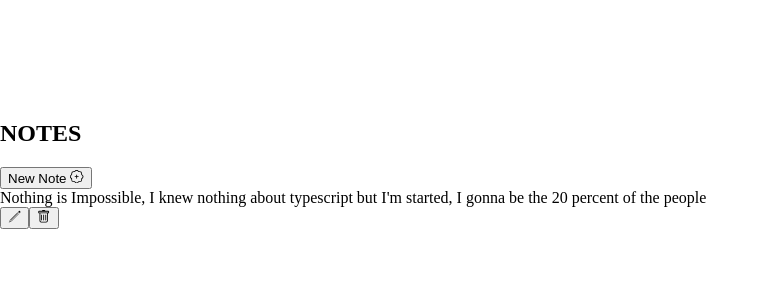
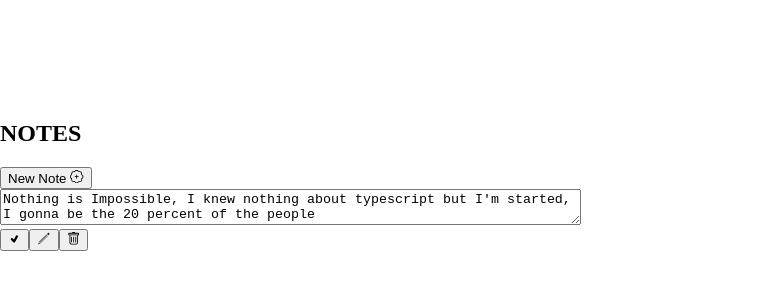
Before and after one commit to aslamcodes/notes-app, a React (Create React App) app: page / in a window 1280 px wide. Both pictures are taken after a click on the button 14 px from the left and 218 px from the top of the page. Shown: the top 300 px of the page, without its empty margins (0-769 px from the left). Built offline with nearby package versions, Linux system fonts and the light colour scheme.

Commit message:
Edit functionality

```diff
--- a/src/App.tsx
+++ b/src/App.tsx
@@ -24,13 +24,23 @@
     setNotes((prev) => prev.filter((note) => note.id !== noteId));
   };
 
+  const onUpdateNoteHandler = (id: string, newNote: string) => {
+    setNotes((prev) =>
+      prev.map((note) => (note.id === id ? { ...note, text: newNote } : note))
+    );
+  };
+
   return (
     <>
       <Topbar onNewNote={showForm} />
       {isFormVisible && (
         <Form formVisibility={setIsFormVisible} onNewNote={onNewNoteHandler} />
       )}
-      <Notes notes={notes} onDeleteNote={onDeleteNoteHandler} />
+      <Notes
+        notes={notes}
+        onDeleteNote={onDeleteNoteHandler}
+        onEditNote={onUpdateNoteHandler}
+      />
     </>
   );
 }
--- a/src/components/NoteCard.tsx
+++ b/src/components/NoteCard.tsx
@@ -1,12 +1,18 @@
-import { FC, useState } from "react";
+import { FC, FormEvent, useState } from "react";
 import { GiPencil } from "react-icons/gi";
 import { BsTrash } from "react-icons/bs";
+import { TiTick } from "react-icons/ti";
 import { CircularButton } from "./UI";
 import { Note } from "../App";
 
-const NoteCard: FC<NoteCardProps> = ({ note, deleteNoteById }) => {
+const NoteCard: FC<NoteCardProps> = ({
+  note,
+  deleteNoteById,
+  updateNoteById,
+}) => {
   const [isOnFocus, setIsOnFocus] = useState(false);
-
+  const [noteText, setNoteText] = useState(note.text);
+  const [isOnEdit, setIsOnEdit] = useState(false);
   const onFocusHandler = () => {
     setIsOnFocus(true);
   };
@@ -19,21 +25,49 @@
     deleteNoteById(note.id);
   };
 
+  const toggleEditMode = () => {
+    setIsOnEdit(true);
+  };
+
+  const onEditSave = () => {
+    updateNoteById(note.id, noteText);
+    setIsOnEdit(false);
+  };
+
+  const onNoteTextChangeHandler = (e: FormEvent<HTMLTextAreaElement>) => {
+    setNoteText(e.currentTarget.value);
+  };
+
   return (
     <div
-      className="flex justify-between items-center bg-yellow-300 rounded px-4 py-7 m-3"
+      className="flex text-lg justify-between items-center bg-yellow-300 rounded px-4 py-7 m-3"
       onMouseEnter={onFocusHandler}
       onMouseLeave={onFocusOutHandler}
     >
       {/* Displaying the Note */}
-      <div>{note.text}</div>
+      {!isOnEdit && <div>{noteText}</div>}
+
+      {/* Edit Controls */}
+      {isOnEdit && (
+        <textarea
+          className="rounded-md p-3 bg-yellow-200 outline-none"
+          value={noteText}
+          cols={70}
+          onChange={onNoteTextChangeHandler}
+        ></textarea>
+      )}
       {/* Note Controls */}
       <div
         className={`flex gap-5 transition-opacity duration-500 ease-in-out ${
           isOnFocus ? "opacity-100" : "opacity-0"
         }`}
       >
-        <CircularButton>
+        {isOnEdit && (
+          <CircularButton onClick={onEditSave}>
+            <TiTick />
+          </CircularButton>
+        )}
+        <CircularButton onClick={toggleEditMode}>
           <GiPencil />
         </CircularButton>
         <CircularButton onClick={onDeleteHandler}>
@@ -49,4 +83,5 @@
 interface NoteCardProps {
   note: Note;
   deleteNoteById: (noteId: string) => void;
+  updateNoteById: (noteId: string, newNoteText: string) => void;
 }
--- a/src/components/Notes.tsx
+++ b/src/components/Notes.tsx
@@ -2,7 +2,7 @@
 import { Note } from "../App";
 import NoteCard from "./NoteCard";
 
-const Notes: FC<NotesProps> = ({ notes, onDeleteNote }) => {
+const Notes: FC<NotesProps> = ({ notes, onDeleteNote, onEditNote }) => {
   return (
     <>
       {notes.map((note) => (
@@ -10,6 +10,7 @@
           key={note.id}
           note={note}
           deleteNoteById={onDeleteNote}
+          updateNoteById={onEditNote}
         ></NoteCard>
       ))}
     </>
@@ -19,6 +20,7 @@
 interface NotesProps {
   notes: Note[];
   onDeleteNote: (noteId: string) => void;
+  onEditNote: (id: string, newNote: string) => void;
 }
 
 export { Notes };
--- a/src/components/Topbar.tsx
+++ b/src/components/Topbar.tsx
@@ -4,7 +4,7 @@
 
 export const Topbar: FC<TopbarProps> = ({ onNewNote }) => {
   return (
-    <div className="flex justify-between items-center fixed top-0 w-full px-16 py-4 text-xl bg-yellow-400">
+    <div className="flex justify-between items-center fixed top-0 w-full px-6 py-4 text-xl bg-yellow-400">
       <h2 className="font-bold text-yellow-900">NOTES</h2>
       <Button onClick={onNewNote}>
         New Note <BsPatchPlus />
```
